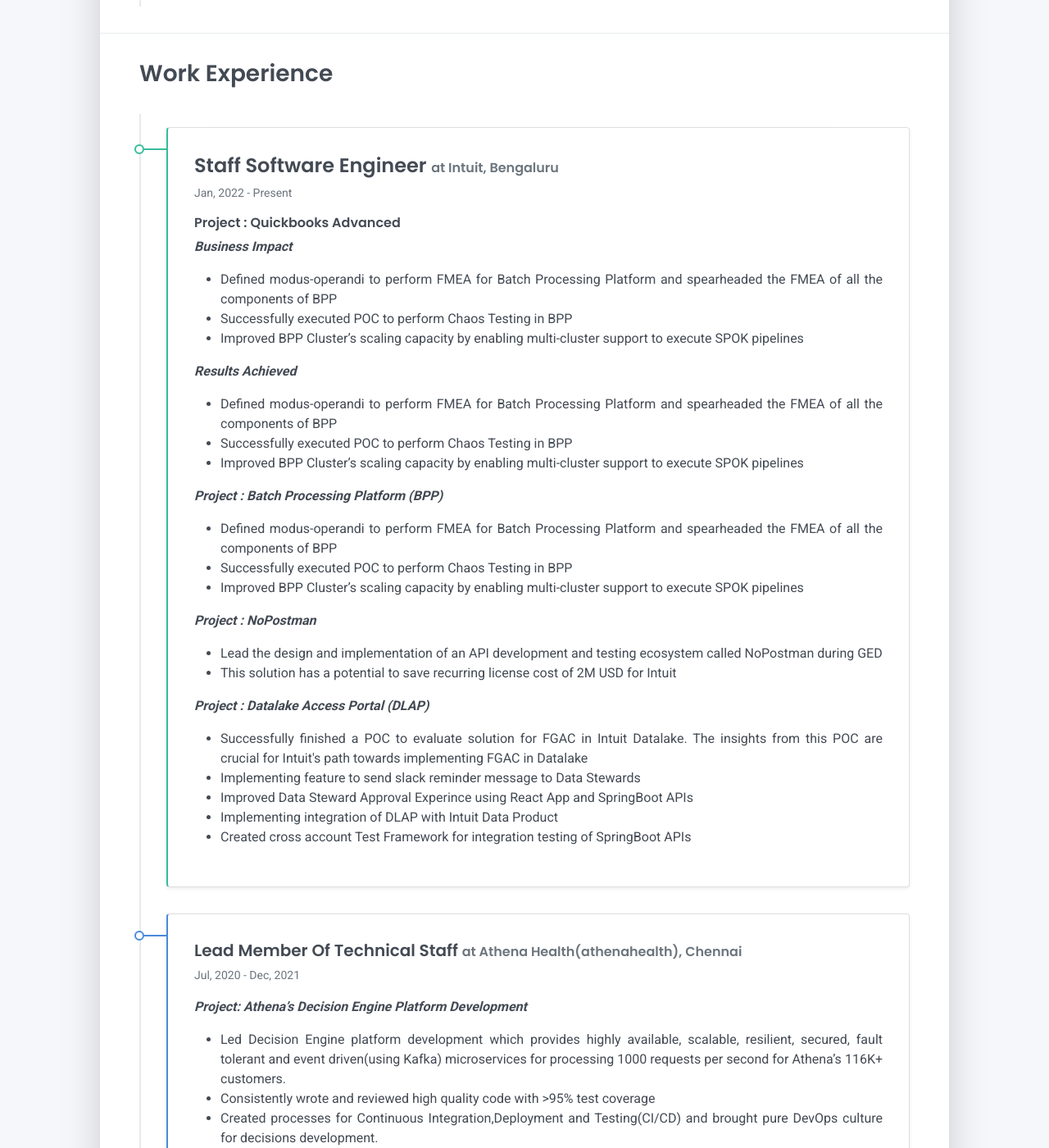
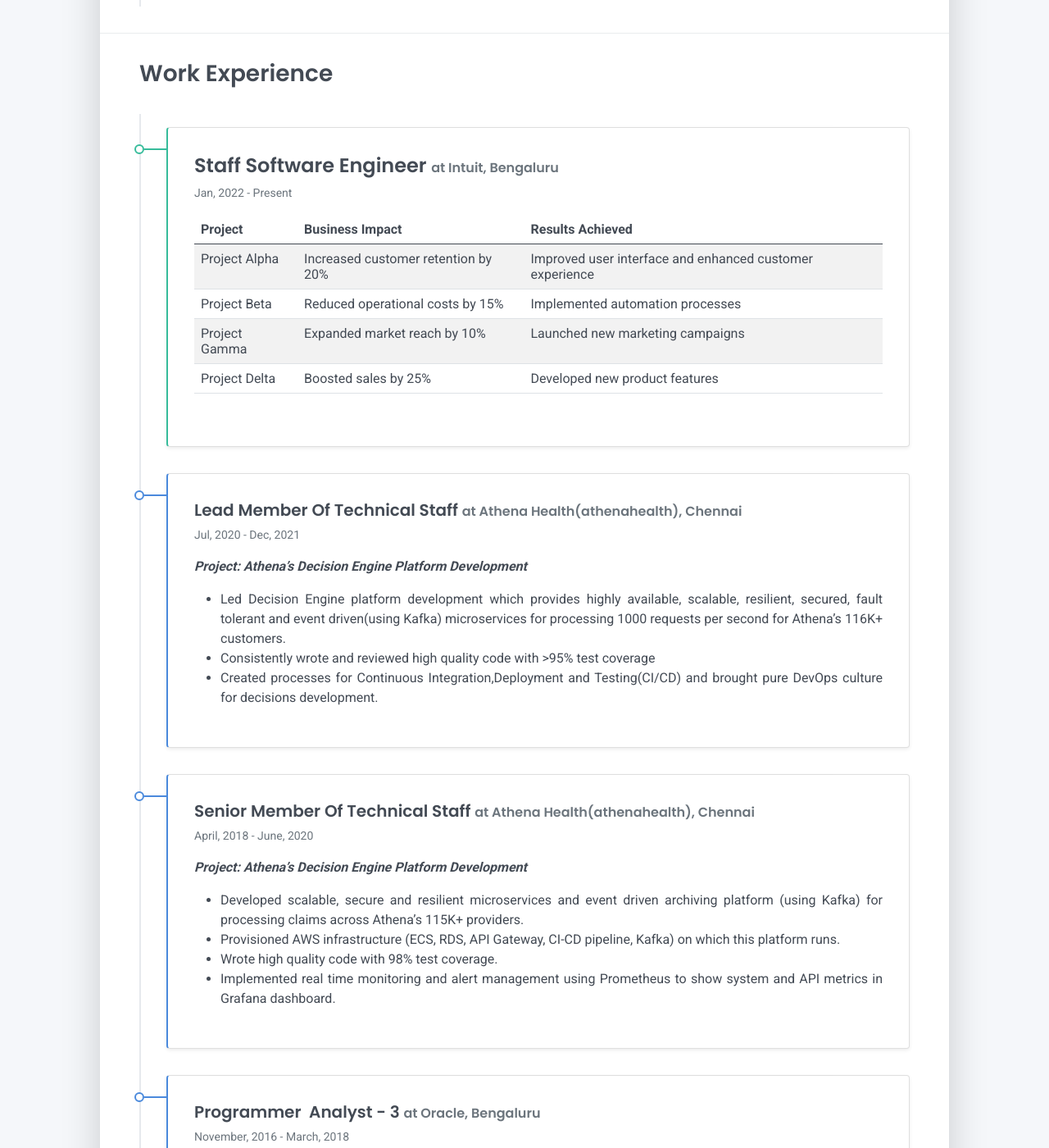
Before and after one commit to anandkshitiz/anandkshitiz.github.io, a Jekyll site: the page built from tabs/about.md, in a window 1280 px wide and 1400 px high, scrolled down 1626 px. Shown: the whole window at 82% size. Built offline with Jekyll 4.4.1, drawn with Linux system fonts in a browser that asks for light colours.

Commit message:
modified skills

```diff
--- a/tabs/about/content/work-experience-section.html
+++ b/tabs/about/content/work-experience-section.html
@@ -4,75 +4,37 @@
         <div class="card-body">
             <div class="h4 mb-1">Staff Software Engineer <span class="text-muted h6">at Intuit, Bengaluru</span></div>
             <div class="text-muted text-small mb-2">Jan, 2022 - Present</div>
-            <div>
-                <div class="h6 mb-1">Project : Quickbooks Advanced</div>
-                <span style="font-style: italic; font-weight: bold;">Business Impact</span>
-                <div>
-                    <p style="text-align: justify">
-                    <ul style="text-align: justify">
-                        <li>Defined modus-operandi to perform FMEA for Batch Processing Platform and spearheaded the
-                            FMEA of
-                            all the components of BPP</li>
-                        <li>Successfully executed POC to perform Chaos Testing in BPP</li>
-                        <li>Improved BPP Cluster’s scaling capacity by enabling multi-cluster support to execute SPOK
-                            pipelines
-                        </li>
-                    </ul>
-                    </p>
-                </div>
-                <span style="font-style: italic; font-weight: bold;">Results Achieved</span>
-                <div>
-                    <p style="text-align: justify">
-                    <ul style="text-align: justify">
-                        <li>Defined modus-operandi to perform FMEA for Batch Processing Platform and spearheaded the
-                            FMEA of
-                            all the components of BPP</li>
-                        <li>Successfully executed POC to perform Chaos Testing in BPP</li>
-                        <li>Improved BPP Cluster’s scaling capacity by enabling multi-cluster support to execute SPOK
-                            pipelines
-                        </li>
-                    </ul>
-                    </p>
-                </div>
-            </div>
-            <span style="font-style: italic; font-weight: bold;">Project : Batch Processing Platform (BPP)</span>
-            <div>
-                <p style="text-align: justify">
-                <ul style="text-align: justify">
-                    <li>Defined modus-operandi to perform FMEA for Batch Processing Platform and spearheaded the FMEA of
-                        all the components of BPP</li>
-                    <li>Successfully executed POC to perform Chaos Testing in BPP</li>
-                    <li>Improved BPP Cluster’s scaling capacity by enabling multi-cluster support to execute SPOK
-                        pipelines
-                    </li>
-                </ul>
-                </p>
-            </div>
-            <span style="font-style: italic; font-weight: bold;">Project : NoPostman</span>
-            <div>
-                <p style="text-align: justify">
-                <ul style="text-align: justify">
-                    <li>Lead the design and implementation of an API development and testing ecosystem called NoPostman
-                        during GED</li>
-                    <li>This solution has a potential to save recurring license cost of 2M USD for Intuit</li>
-                </ul>
-                </p>
-            </div>
-            <span style="font-style: italic; font-weight: bold;">Project : Datalake Access Portal (DLAP)</span>
-            <div>
-                <p style="text-align: justify">
-                <ul style="text-align: justify">
-                    <li>Successfully finished a POC to evaluate solution for FGAC in Intuit Datalake. The insights from
-                        this POC are crucial for Intuit's path towards implementing
-                        FGAC in Datalake</li>
-                    <li>Implementing feature to send slack reminder message to Data Stewards</li>
-                    <li>Improved Data Steward Approval Experince using React App and SpringBoot APIs </li>
-                    <li>Implementing integration of DLAP with Intuit Data Product </li>
-                    <li>Created cross account Test Framework for integration testing of
-                        SpringBoot APIs</li>
-                </ul>
-                </p>
-            </div>
+            <table class="table table-striped">
+                <thead>
+                    <tr>
+                        <th scope="col">Project</th>
+                        <th scope="col">Business Impact</th>
+                        <th scope="col">Results Achieved</th>
+                    </tr>
+                </thead>
+                <tbody>
+                    <tr>
+                        <td>Project Alpha</td>
+                        <td>Increased customer retention by 20%</td>
+                        <td>Improved user interface and enhanced customer experience</td>
+                    </tr>
+                    <tr>
+                        <td>Project Beta</td>
+                        <td>Reduced operational costs by 15%</td>
+                        <td>Implemented automation processes</td>
+                    </tr>
+                    <tr>
+                        <td>Project Gamma</td>
+                        <td>Expanded market reach by 10%</td>
+                        <td>Launched new marketing campaigns</td>
+                    </tr>
+                    <tr>
+                        <td>Project Delta</td>
+                        <td>Boosted sales by 25%</td>
+                        <td>Developed new product features</td>
+                    </tr>
+                </tbody>
+            </table>
         </div>
     </div>
     <div class="timeline-card timeline-card-primary card shadow-sm">
```
